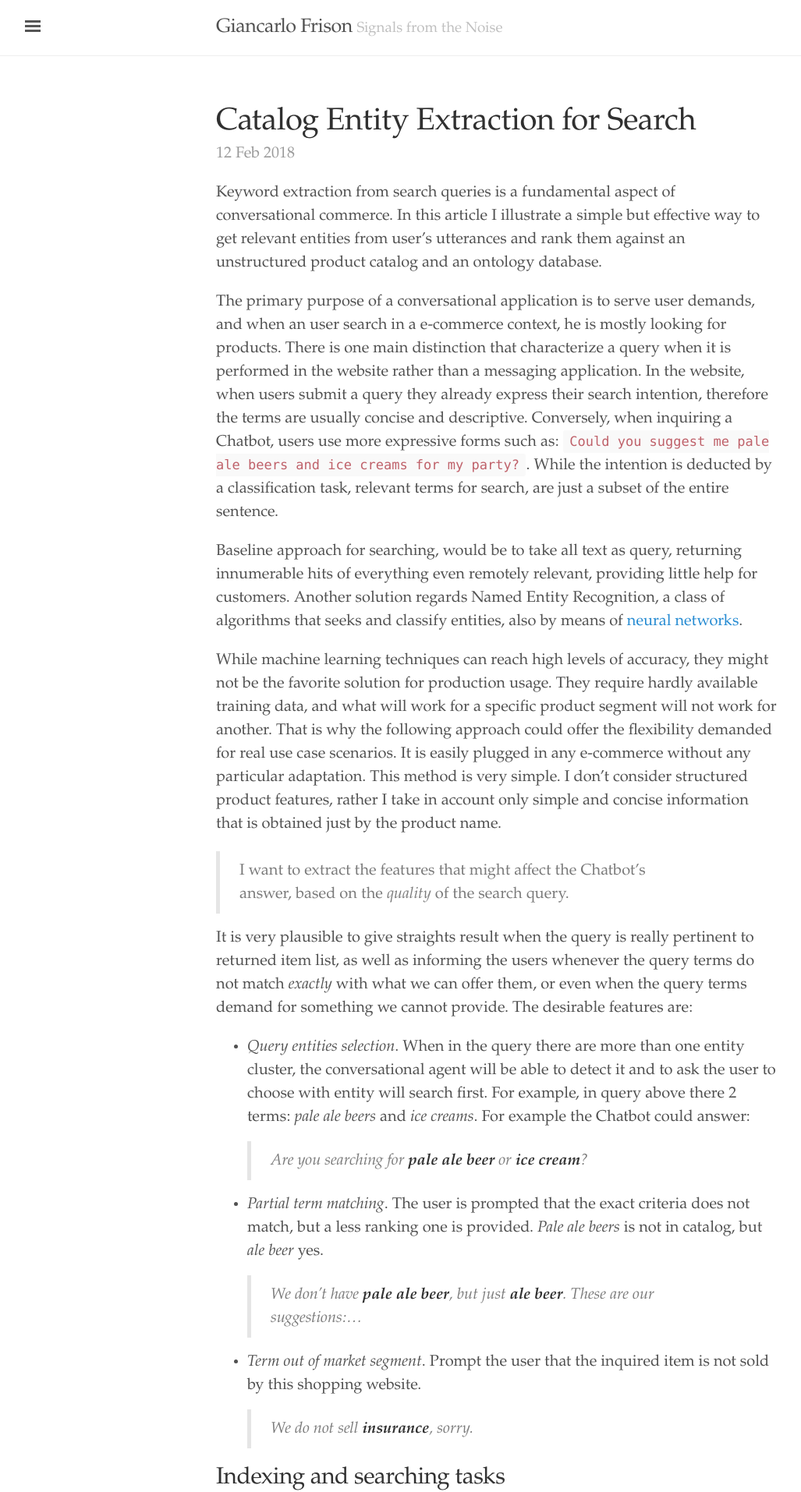
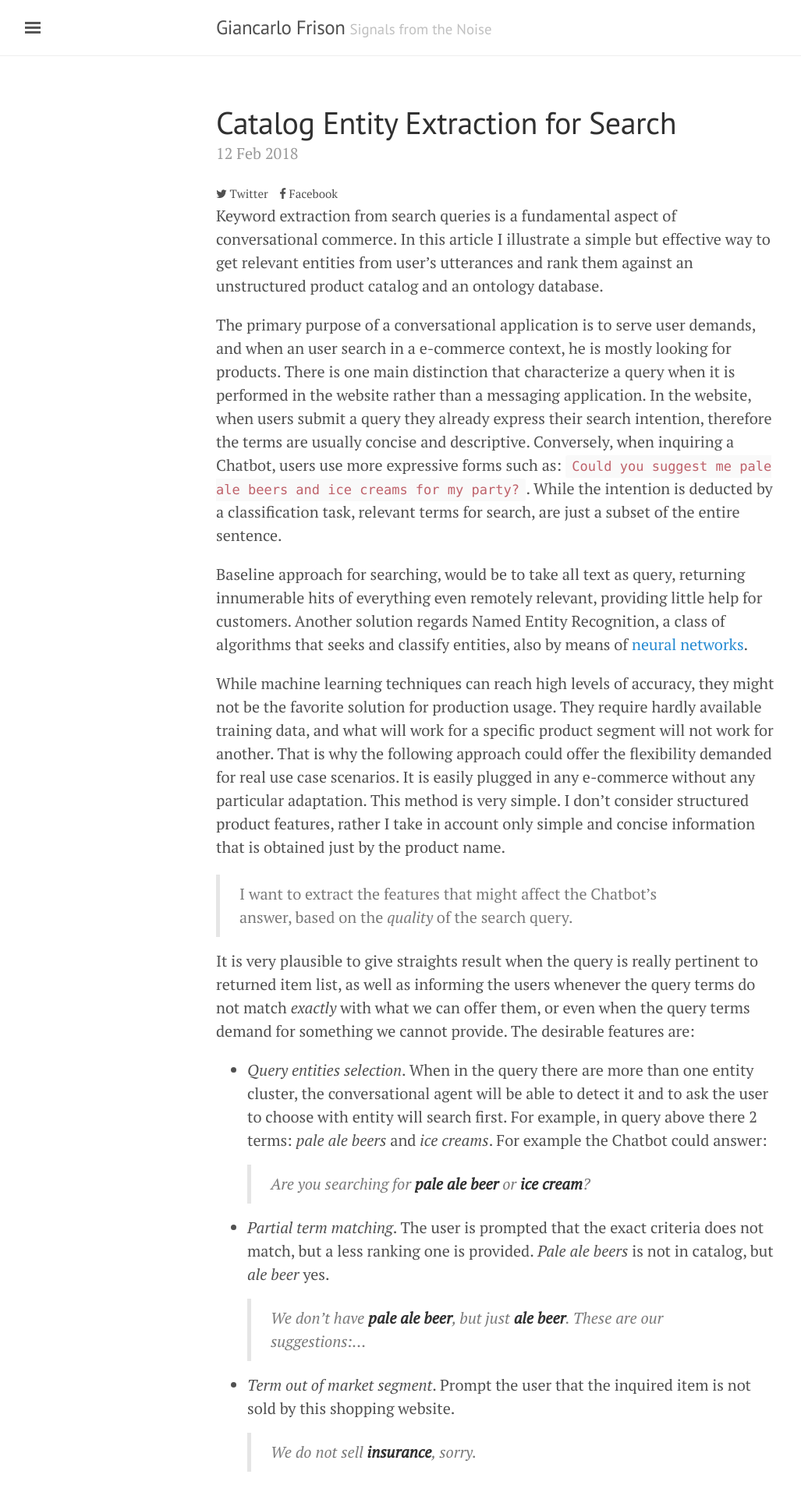
Before and after one commit to gfrison/gfrison.github.io, a Jekyll site: the page built from _posts/2018-02-12-catalog-entity-extraction-search.md, in a window 1280 px wide. Shown: the top 1914 px of the page at 78% size, without its empty margins (3-1030 px from the left). Built offline with Jekyll 4.4.1, drawn with Linux system fonts in a browser that asks for light colours; nearby versions of some CDN libraries.

Commit message:
Rollback font and add soci in post

```diff
--- a/_includes/head.html
+++ b/_includes/head.html
@@ -19,13 +19,13 @@
   <link rel="stylesheet" href="{{ site.baseurl }}/public/css/poole.css">
   <link rel="stylesheet" href="{{ site.baseurl }}/public/css/syntax.css">
   <link rel="stylesheet" href="{{ site.baseurl }}/public/css/lanyon.css">
-  <!--<link rel="stylesheet" href="https://fonts.googleapis.com/css?family=PT+Serif:400,400italic,700%7CPT+Sans:400">-->
-  <link rel="stylesheet" href="https://fonts.googleapis.com/css?family=EB+Garamond">
+  <link rel="stylesheet" href="https://fonts.googleapis.com/css?family=PT+Serif:400,400italic,700%7CPT+Sans:400">
+  <!--<link rel="stylesheet" href="https://fonts.googleapis.com/css?family=EB+Garamond">-->
 
   <!-- Icons -->
   <link rel="apple-touch-icon-precomposed" sizes="144x144" href="{{ site.baseurl }}/public/apple-touch-icon-precomposed.png">
   <link rel="shortcut icon" href="{{ site.baseurl }}/public/favicon.ico">
-
+  <link rel="stylesheet" href="//maxcdn.bootstrapcdn.com/font-awesome/4.3.0/css/font-awesome.min.css">
   <!-- RSS -->
   <link rel="alternate" type="application/rss+xml" title="RSS" href="/atom.xml">
 </head>
--- a/_layouts/post.html
+++ b/_layouts/post.html
@@ -5,6 +5,17 @@ layout: default
 <div class="post">
   <h1 class="post-title">{{ page.title }}</h1>
   <span class="post-date">{{ page.date | date_to_string }}</span>
+  <div class="masthead-title">
+      <small>
+        <a href="https://twitter.com/intent/tweet?text={{ page.title }}&url={{ site.url }}{{ page.url }}&via={{ site.twitter.username }}&related={{ site.twitter.username }}" rel="nofollow" target="_blank" title="Share on Twitter">
+          <i class="fa fa-twitter"></i> Twitter
+        </a>
+        &nbsp;&nbsp;
+      <a href="https://facebook.com/sharer.php?u={{ site.url }}{{ page.url }}" rel="nofollow" target="_blank" title="Share on Facebook">
+        <i class="fa fa-facebook"></i> Facebook
+      </a>
+    </small>
+  </div>
   {{ content }}
 </div>
 
--- a/public/css/lanyon.css
+++ b/public/css/lanyon.css
@@ -41,11 +41,11 @@ body {
 }
 
 html {
-  font-family: Garamond;
+  font-family: "PT Serif", Georgia, "Times New Roman", serif;
 }
 
 h1, h2, h3, h4, h5, h6 {
-  font-family: Garamond;
+  font-family: "PT Sans", Helvetica, Arial, sans-serif;
   font-weight: 400;
   color: #313131;
   letter-spacing: -.025rem;
--- a/public/css/poole.css
+++ b/public/css/poole.css
@@ -34,6 +34,7 @@
  *
  * Update the foundational and global aspects of the page.
  */
+
 * {
   -webkit-box-sizing: border-box;
      -moz-box-sizing: border-box;
@@ -47,7 +48,7 @@ body {
 }
 
 html {
-  font-family: Garamond, "Helvetica Neue", Helvetica, Arial, sans-serif;
+  font-family: "Helvetica Neue", Helvetica, Arial, sans-serif;
   font-size: 16px;
   line-height: 1.5;
 }
@@ -388,7 +389,7 @@ tbody tr:nth-child(odd) th {
   overflow: hidden; /* clearfix */
   margin-left: -1rem;
   margin-right: -1rem;
-  font-family: Garamond,"PT Sans", Helvetica, Arial, sans-serif;
+  font-family: "PT Sans", Helvetica, Arial, sans-serif;
   color: #ccc;
   text-align: center;
 }
```
